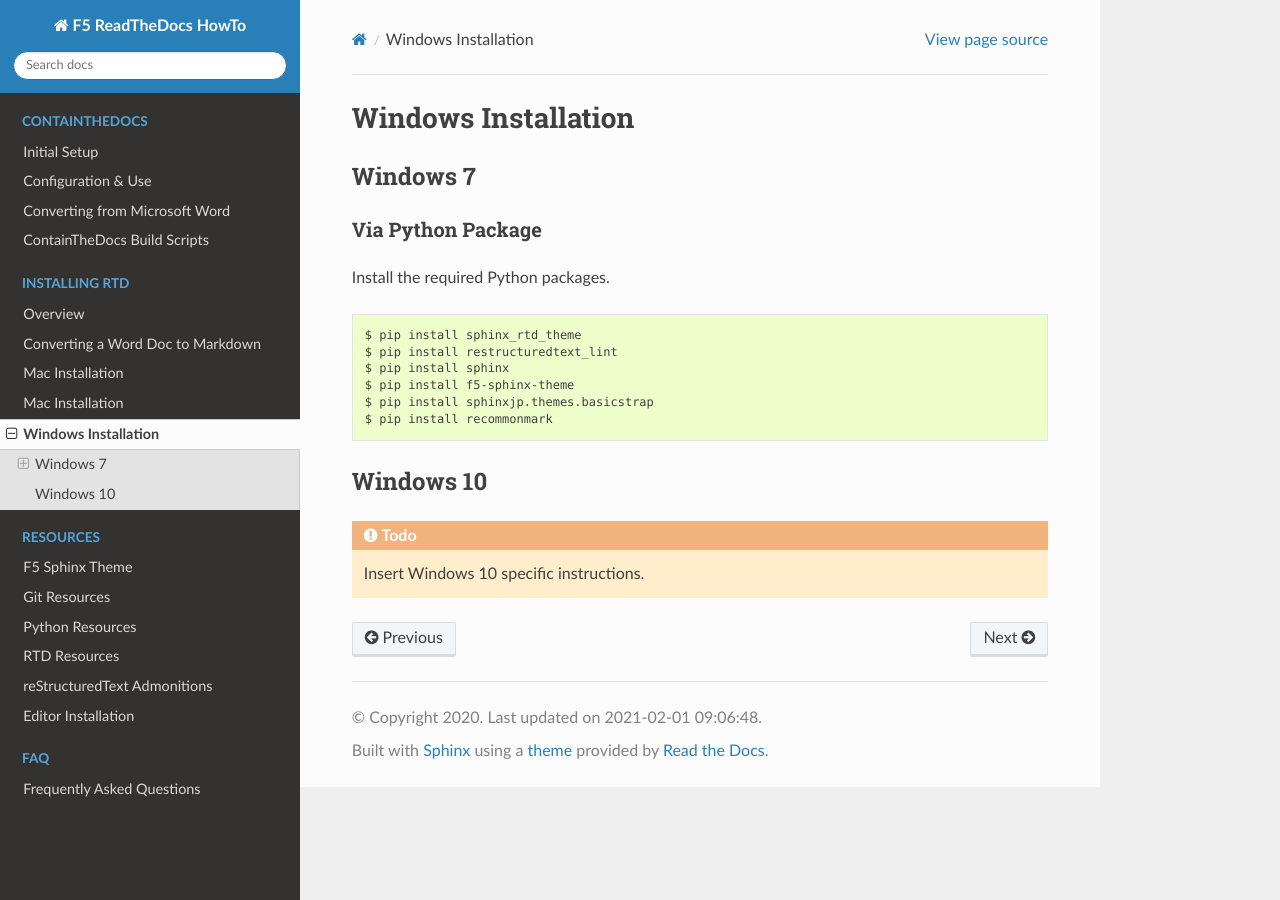
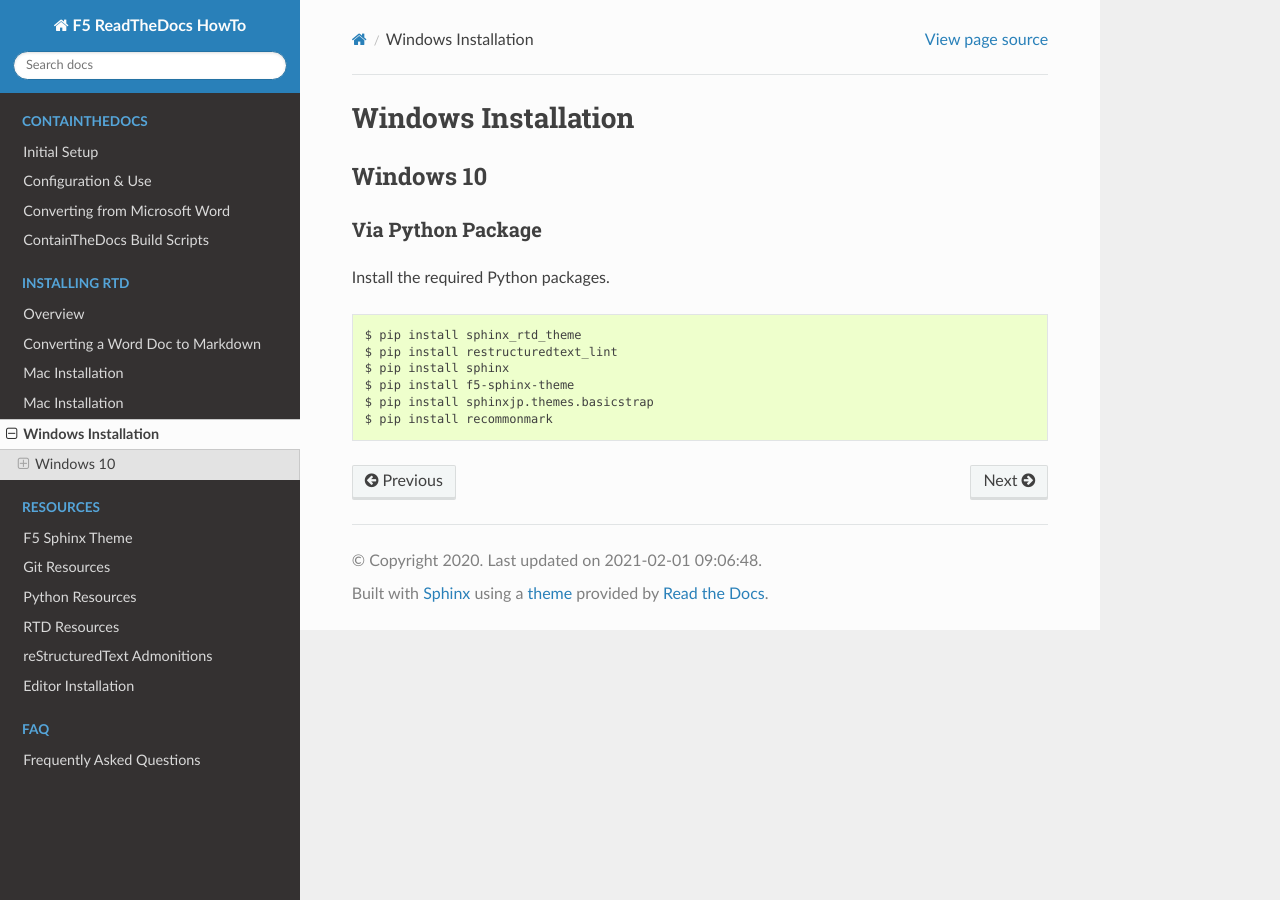
Before and after one commit to 6a6d/f5-rtd-howto, a Sphinx documentation site: the page built from docs/howto/howto_win.rst, in a window 1280 px wide. Built offline with Sphinx 7.4.7 and the Read the Docs theme 2.0.0, drawn with Linux system fonts in a browser that asks for light colours.

Commit message:
howto_win changes

```diff
--- a/docs/howto/howto_win.rst
+++ b/docs/howto/howto_win.rst
@@ -2,8 +2,8 @@
 Windows Installation
 ********************
 
-Windows 7
-=========
+Windows 10
+==========
 
 Via Python Package
 ------------------
@@ -18,10 +18,3 @@ Install the required Python packages.
   $ pip install f5-sphinx-theme
   $ pip install sphinxjp.themes.basicstrap
   $ pip install recommonmark
-
-Windows 10
-==========
-
-.. todo::
-
-  Insert Windows 10 specific instructions.
```
